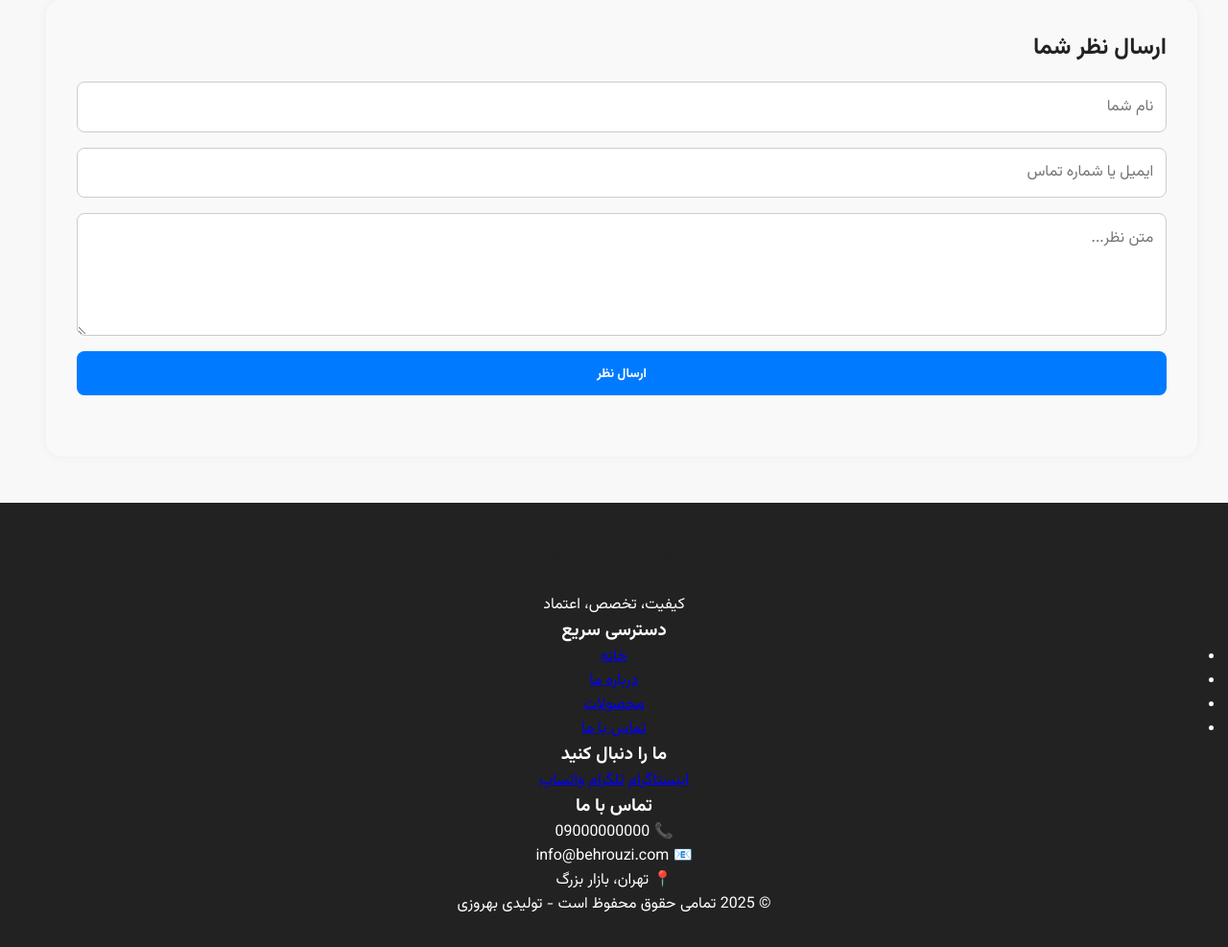
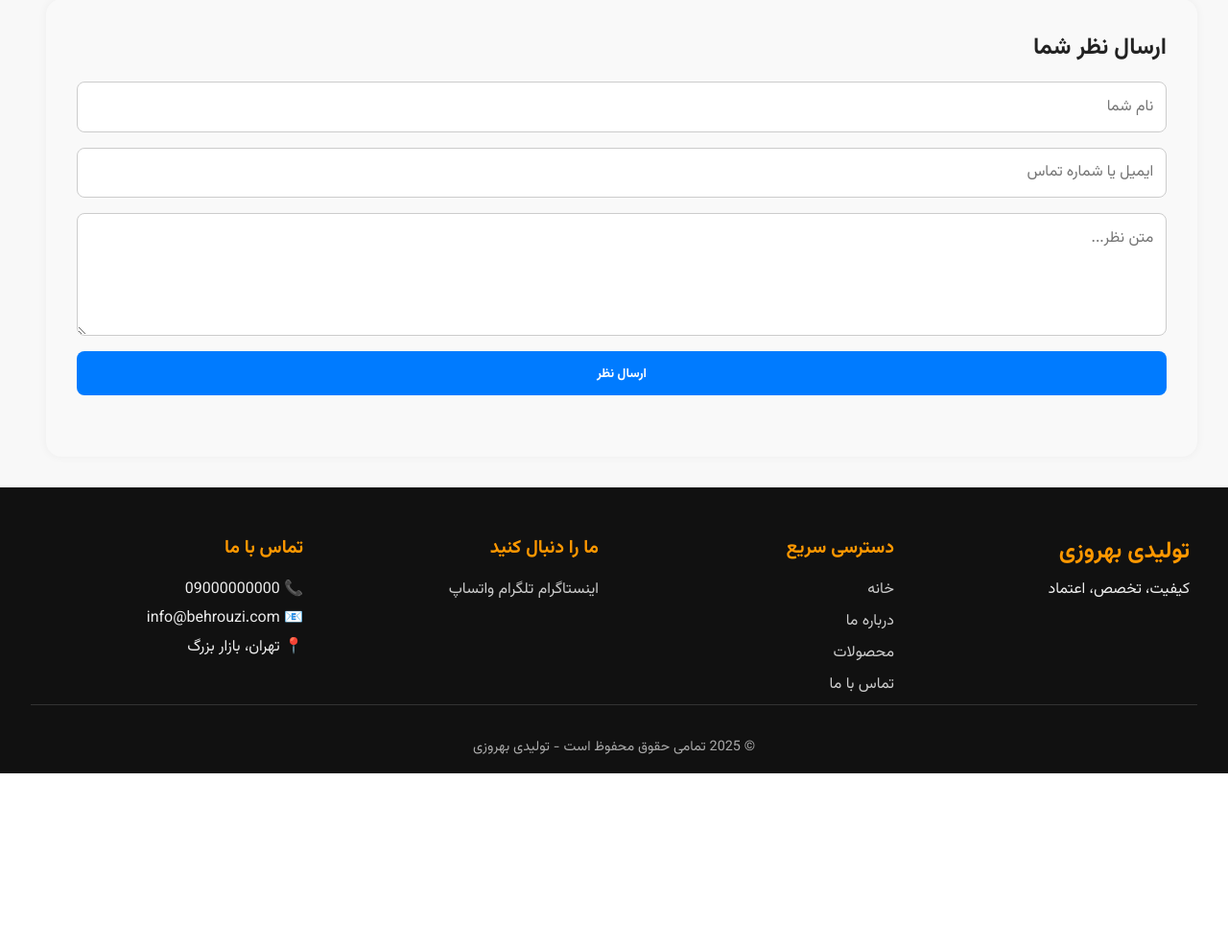
Before and after one commit to Mahdi-Behrouzi/tolidi_behrouzi, a PHP site: page / in a window 1280 px wide. Shown: the part 1066-2053 px from the top of the page at 96% size. After the commit the page ends 1872 px from the top, so only its background shows below. Run offline with PHP 8.4, Linux system fonts and the light colour scheme.

Commit message:
Update style.css

```diff
--- a/style.css
+++ b/style.css
@@ -143,46 +143,65 @@ h2 {
 }
 
 
-footer {
-  background: #222;
-  color: white;
-  text-align: center;
-  padding: 2rem;
-  margin-top: 3rem;
+.site-footer {
+  background: #111;
+  color: #eee;
+  padding: 3rem 2rem 1rem;
+  font-family: "Vazirmatn", sans-serif;
 }
 
-footer .socials a {
-  color: #ff9800;
-  margin: 0 0.5rem;
-  text-decoration: none;
+.footer-container {
+  display: grid;
+  grid-template-columns: repeat(auto-fit, minmax(220px, 1fr));
+  gap: 2rem;
+  max-width: 1200px;
+  margin: auto;
 }
 
-@media (max-width: 768px) {
-  #menu-btn {
-    display: block;
-  }
+.site-footer h3 {
+  margin-bottom: 1rem;
+  color: #ff9800;
+  font-size: 1.2rem;
+}
 
-  #main-nav {
-    position: absolute;
-    top: 60px;
-    right: 0;
-    background: #222;
-    width: 200px;
-    height: 100vh;
-    display: none;
-    flex-direction: column;
-    padding: 1rem;
-  }
+.site-footer a {
+  color: #ccc;
+  text-decoration: none;
+  transition: 0.3s;
+}
 
-  #main-nav.open {
-    display: flex;
-  }
+.site-footer a:hover {
+  color: #fff;
+}
 
-  #main-nav ul {
-    flex-direction: column;
-    gap: 1rem;
-  }
+.footer-logo h2 {
+  color: #ff9800;
+  margin-bottom: 0.5rem;
 }
+
+.footer-links ul {
+  list-style: none;
+  padding: 0;
+  margin: 0;
+}
+
+.footer-links li {
+  margin-bottom: 0.5rem;
+}
+
+.footer-contact p,
+.footer-social .social-icons a {
+  margin: 0.3rem 0;
+}
+
+.footer-bottom {
+  text-align: center;
+  padding-top: 2rem;
+  border-top: 1px solid #333;
+  font-size: 0.9rem;
+  color: #aaa;
+}
+
 
 /* 🌟 بخش فرم نظرات */
 .comments-section {
```
